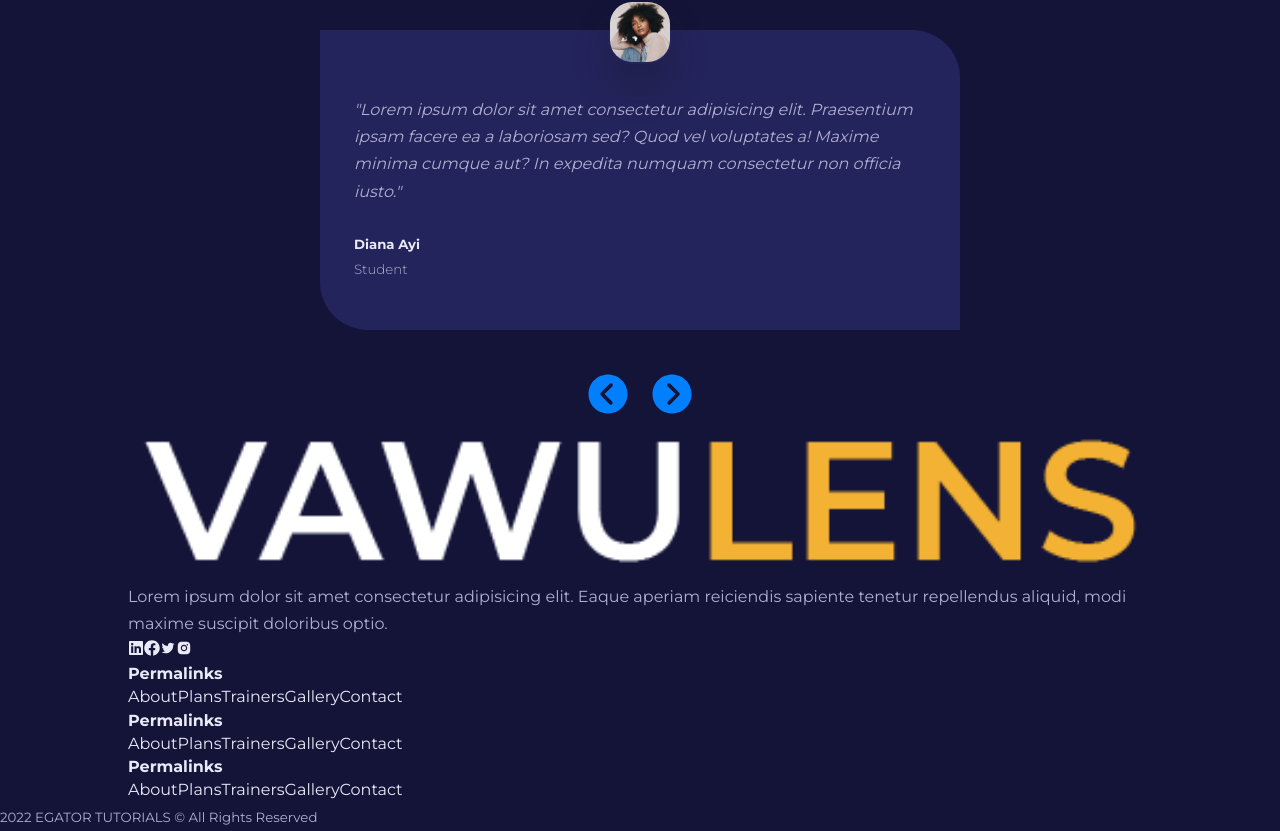
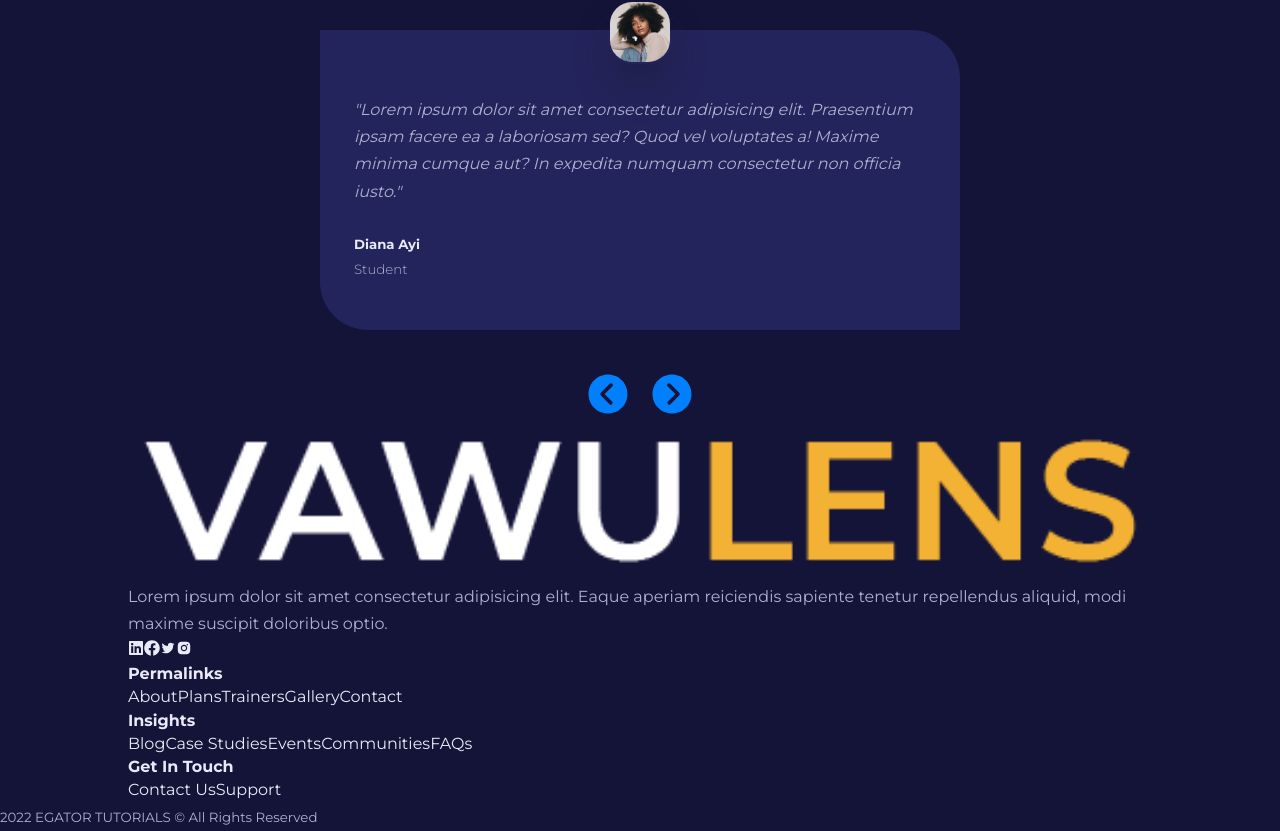
Before and after one commit to erickdc7/react-trainer-website, a React (Create React App) app: page / in a window 1280 px wide. Shown: the part 3065-3896 px from the top of the page. Built offline with nearby package versions, Linux system fonts and the light colour scheme; the HTML template or start-up script is replaced by a standard one.

Commit message:
permalinks changed in Footer.jsx

```diff
--- a/src/components/Footer.jsx
+++ b/src/components/Footer.jsx
@@ -47,23 +47,20 @@ const Footer = () => {
                 </article>
 
                 <article>
-                    <h4>Permalinks</h4>
+                    <h4>Insights</h4>
 
-                    <Link to="/about">About</Link>
-                    <Link to="/plans">Plans</Link>
-                    <Link to="/trainers">Trainers</Link>
-                    <Link to="/gallery">Gallery</Link>
-                    <Link to="/contact">Contact</Link>
+                    <Link to="/s">Blog</Link>
+                    <Link to="/s">Case Studies</Link>
+                    <Link to="/s">Events</Link>
+                    <Link to="/s">Communities</Link>
+                    <Link to="/s">FAQs</Link>
                 </article>
 
                 <article>
-                    <h4>Permalinks</h4>
+                    <h4>Get In Touch</h4>
 
-                    <Link to="/about">About</Link>
-                    <Link to="/plans">Plans</Link>
-                    <Link to="/trainers">Trainers</Link>
-                    <Link to="/gallery">Gallery</Link>
-                    <Link to="/contact">Contact</Link>
+                    <Link to="/contact">Contact Us</Link>
+                    <Link to="/s">Support</Link>
                 </article>
             </div>
 
```
